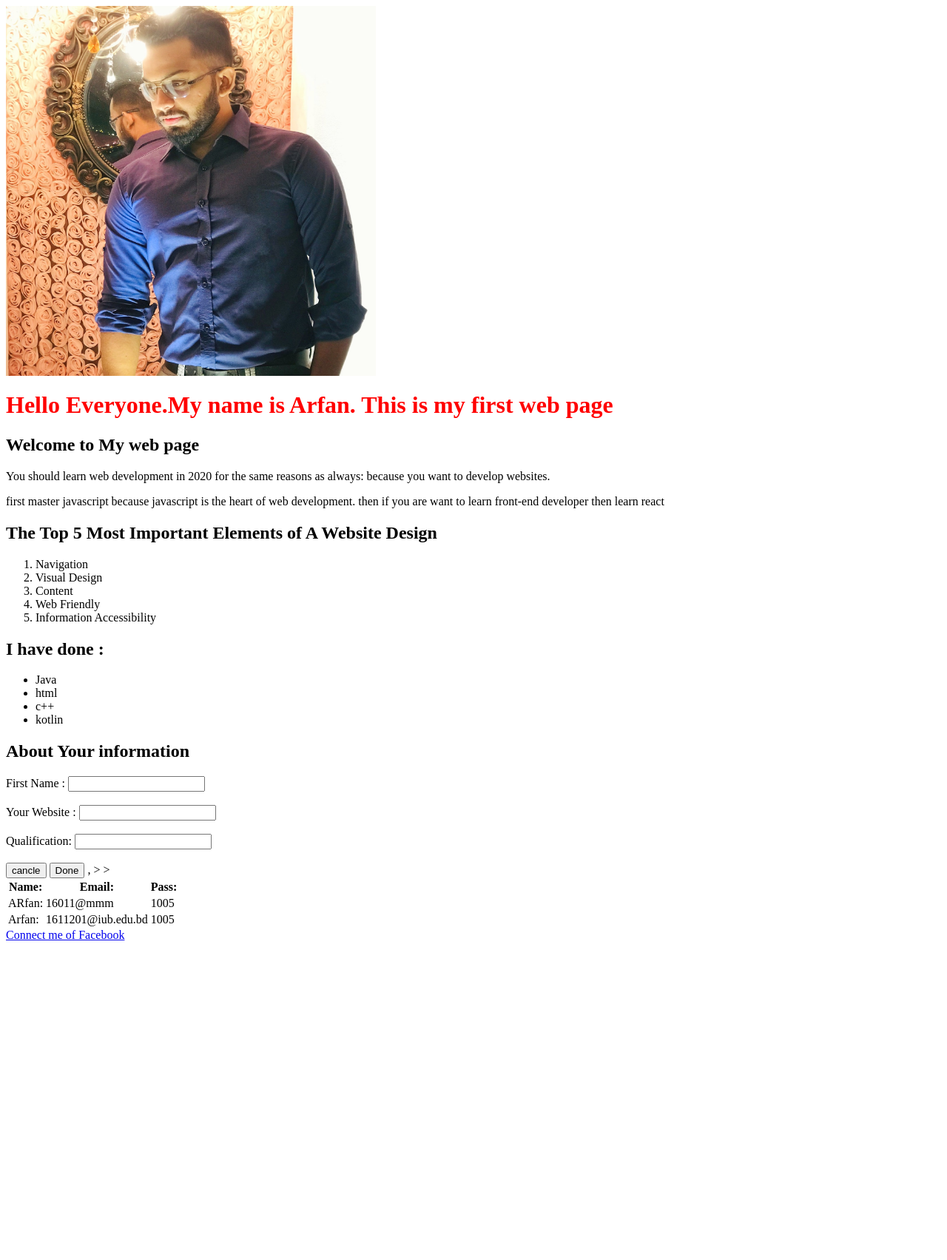
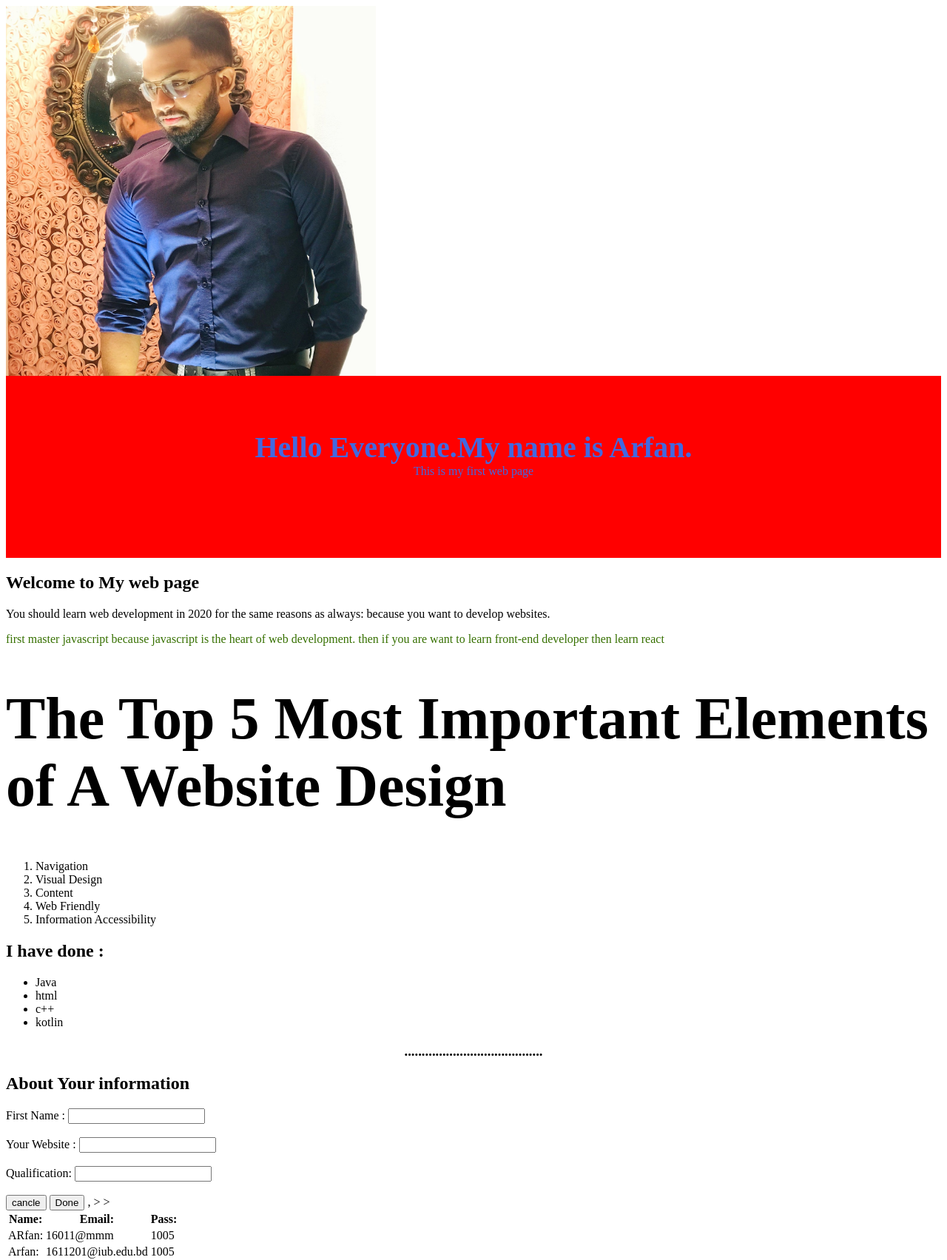
Before and after one commit to Arfanuddin0193/arfanrusume, a PHP site: page / in a window 1280 px wide. Shown: the top 1703 px of the page at 74% size. Before the commit the page ends 1271 px from the top, so only its background shows below. Run offline with PHP 8.4, Linux system fonts and the light colour scheme.

Commit message:
css file modify

```diff
--- a/classwork/index.html
+++ b/classwork/index.html
@@ -8,8 +8,9 @@
 <body>
     <img src="76695160_2635611379833017_7796400441595527168_o.jpg" alt=" Arfan Uddin Ovi" height="500" width="500">
 
-        <div>
-            <h1> Hello Everyone.My name is Arfan. This is my first web page</h1>
+    <div class="header">
+        <h1> Hello Everyone.My name is Arfan. </h1>
+        <p>This is my first web page</p>
 
 
 
@@ -17,12 +18,13 @@
 
     <h2> Welcome to My web page</h2>
 
-        <p> You should learn web development in 2020 for the same reasons as always: because you want to develop websites.</p>
-        <p>first master javascript because javascript is the heart of web development. then if you are want to learn
+    <p> You should learn web development in 2020 for the same reasons as always: because you want to develop websites.
+    </p>
+    <p class="para">first master javascript because javascript is the heart of web development. then if you are want to learn
         front-end developer then learn react</p>
 
 
-        <h2>The Top 5 Most Important Elements of A Website Design </h2>
+    <h1 id="header1">The Top 5 Most Important Elements of A Website Design </h1>
     <ol>
         <li> Navigation</li>
         <li>Visual Design</li>
@@ -42,6 +44,8 @@
 
 
     </ul>
+
+    <h3>........................................</h3>
 
     <h2>About Your information</h2>
     <from>
--- a/classwork/style.css
+++ b/classwork/style.css
@@ -1,6 +1,34 @@
 /* Your external CSS styles go here */
 
 
-h1{
-    color:red;
+.para{
+    color: rgb(54, 112, 0);
 }
+.header{
+    text-align: center;
+
+    padding: 73px;
+    color: royalblue;
+    height: 100px;
+    width: auto;
+    background-color: red;
+}
+.header h1{
+    font-size: 40px;
+    margin: 0px;
+    padding: 0px;
+    color: royalblue;
+}
+.header p{
+
+    margin: 0px;
+    padding: 0px;
+    color: royalblue;
+}
+#header1{
+    font-size: 80px;
+}
+h3{
+    text-align: center;
+
+}
```
Lines whose indentation alone changed are shown as unchanged.
